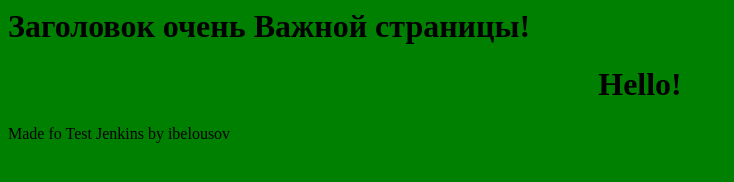
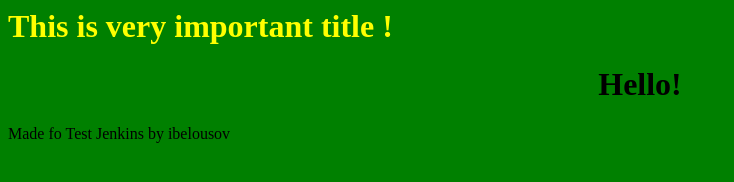
Before and after one commit to kent580/Test-1, a plain HTML site: page index.html in a window 1280 px wide. Shown: the whole page, without its empty margins (0-734 px from the left). Drawn offline with Linux system fonts and the light colour scheme.

Commit message:
Change header Hello

```diff
--- a/index.html
+++ b/index.html
@@ -1,7 +1,7 @@
 <html>
   <body bgcolor=green>
 
-<h1 font color = yellow > Заголовок очень Важной страницы! </h1>
+<h1> <font color=yellow > This is very important title !</font> </h1>
 <center>
 <h1> Hello! <h1>
 </center>
```
